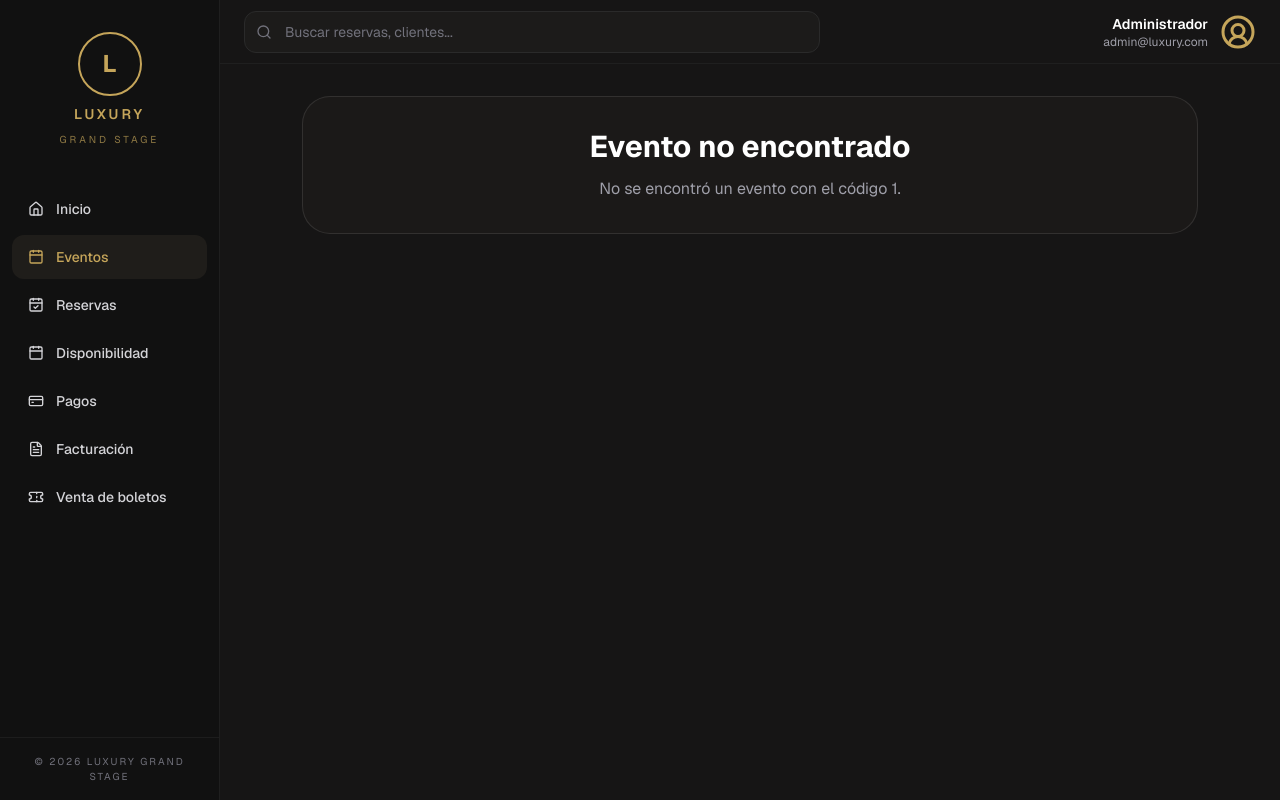
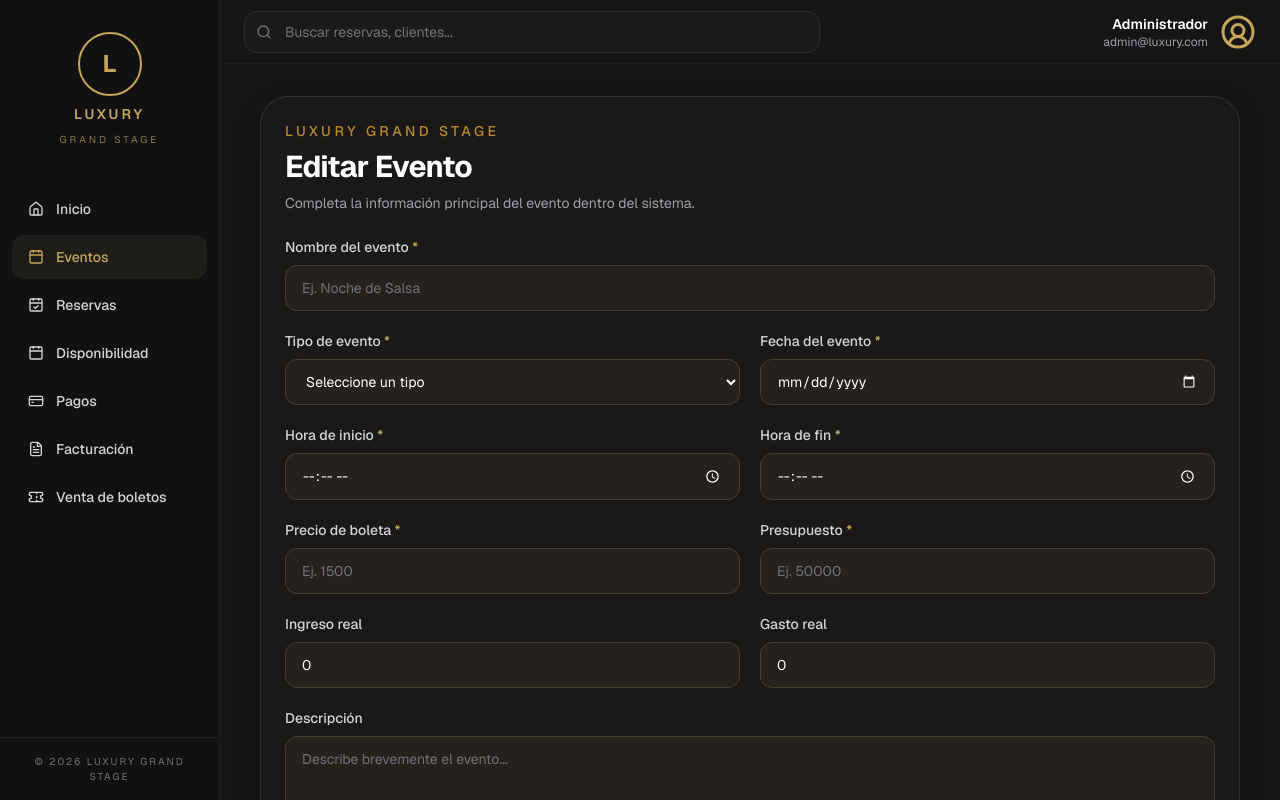
Before and after one commit to anelisrosariof/proyectolgs, a Next.js app in the folder packages/frontend/: page /eventos/1/editar in a window 1280 px wide. Built offline with nearby package versions, Linux system fonts and the light colour scheme.

Commit message:
refactor: event-form fields (with backend fields)

```diff
--- a/packages/frontend/app/eventos/[id]/editar/page.tsx
+++ b/packages/frontend/app/eventos/[id]/editar/page.tsx
@@ -1,65 +1,28 @@
 import { EventForm } from "../../event-form";
 
-const events = [
-  {
-    id: "EVT-001",
-    name: "Noche de Salsa",
-    type: "Fiesta temática",
-    date: "2026-04-18",
-    startTime: "20:00",
-    endTime: "23:30",
-    location: "Salón Principal",
-    status: "Planificado",
-    capacity: 250,
-    price: 1500,
-    description:
-      "Evento temático con música en vivo, ambientación especial y venta de boletas por zona.",
-  },
-  {
-    id: "EVT-002",
-    name: "Concierto Acústico",
-    type: "Concierto",
-    date: "2026-04-22",
-    startTime: "19:00",
-    endTime: "22:00",
-    location: "Terraza",
-    status: "Activo",
-    capacity: 120,
-    price: 2000,
-    description:
-      "Presentación acústica con cupos limitados, zona general y experiencia íntima para el público.",
-  },
-];
-
+/**
+ * Edit event page — placeholder while Fase 7.6 is pending.
+ *
+ * The previous implementation used mock event data with fields (`name`,
+ * `type`, `location`, `status`, `capacity`, `price`) that no longer match
+ * the real backend DTO after the Fase 7.1 form rewrite. Fetching the real
+ * evento via `GET /api/eventos/:id` and passing it as `initialValues` is
+ * the scope of Fase 7.6; for now this page renders the empty form so the
+ * route keeps compiling.
+ */
 export default async function EditEventPage({
   params,
 }: {
   params: Promise<{ id: string }>;
 }) {
-  const { id } = await params;
-  const event = events.find((item) => item.id === id);
-
-  if (!event) {
-    return (
-      <main className="min-h-screen bg-[#161515] p-8 text-white">
-        <div className="mx-auto max-w-4xl rounded-[28px] border border-white/10 bg-[#1b1918] p-8 text-center">
-          <h1 className="text-3xl font-bold">Evento no encontrado</h1>
-          <p className="mt-3 text-zinc-400">
-            No se encontró un evento con el código {id}.
-          </p>
-        </div>
-      </main>
-    );
-  }
+  // `id` is intentionally awaited but not yet used — pre-loading the real
+  // evento lands in Fase 7.6.
+  await params;
 
   return (
     <main className="min-h-screen bg-[#161515] px-6 py-8 text-white md:px-10">
       <div className="mx-auto max-w-5xl">
-        <EventForm
-          mode="edit"
-          submitLabel="Guardar Cambios"
-          initialValues={event}
-        />
+        <EventForm mode="edit" submitLabel="Guardar Cambios" />
       </div>
     </main>
   );
--- a/packages/frontend/app/eventos/event-form.tsx
+++ b/packages/frontend/app/eventos/event-form.tsx
@@ -1,30 +1,55 @@
 "use client";
+
+import { TipoEvento } from "../../lib/types/evento";
 
 type EventFormProps = {
   mode?: "create" | "edit";
   submitLabel?: string;
   initialValues?: {
-    name?: string;
-    type?: string;
-    date?: string;
-    startTime?: string;
-    endTime?: string;
-    location?: string;
-    status?: string;
-    capacity?: number;
-    price?: number;
-    description?: string;
+    nombre?: string;
+    descripcion?: string | null;
+    tipo?: TipoEvento | "";
+    fechaEvento?: string;
+    horaInicio?: string;
+    horaFin?: string;
+    presupuesto?: number;
+    precioBoleta?: number;
+    ingresoReal?: number;
+    gastoReal?: number;
   };
 };
 
-const eventTypes = [
-  "Concierto",
-  "Festival",
-  "Fiesta temática",
-  "Evento corporativo",
+const tipoEventoOptions: Array<{ value: TipoEvento; label: string }> = [
+  { value: TipoEvento.CONCIERTO, label: "Concierto" },
+  { value: TipoEvento.FIESTA_TEMATICA, label: "Fiesta temática" },
+  { value: TipoEvento.ESPECTACULO, label: "Espectáculo" },
+  { value: TipoEvento.CORPORATIVO, label: "Corporativo" },
+  { value: TipoEvento.BODA, label: "Boda" },
+  { value: TipoEvento.CUMPLEANOS, label: "Cumpleaños" },
+  { value: TipoEvento.OTRO, label: "Otro" },
 ];
 
-const eventStatuses = ["Activo", "Planificado", "Borrador"];
+const inputClass =
+  "w-full rounded-xl border border-[#4a3e2a] bg-[#25211d] px-4 py-3 text-sm text-white outline-none transition placeholder:text-zinc-500 focus:border-[#a57c2d]";
+
+const labelClass = "mb-2 block text-sm font-medium text-zinc-300";
+
+/**
+ * Format a number for use as an `<input type="number">` defaultValue.
+ * Returns an empty string for `undefined` so the placeholder can show.
+ */
+function numberDefault(value: number | undefined): string {
+  return value === undefined || Number.isNaN(value) ? "" : String(value);
+}
+
+/**
+ * Normalize a backend time string (e.g. `"20:00:00"`) into the `"HH:mm"` form
+ * that `<input type="time">` expects.
+ */
+function timeDefault(value: string | undefined): string {
+  if (!value) return "";
+  return value.slice(0, 5);
+}
 
 export function EventForm({
   mode = "create",
@@ -41,7 +66,9 @@ export function EventForm({
         <p className="text-sm font-medium uppercase tracking-[0.25em] text-[#b88a2f]">
           Luxury Grand Stage
         </p>
-        <h1 className="mt-2 text-3xl font-bold tracking-tight text-white">{title}</h1>
+        <h1 className="mt-2 text-3xl font-bold tracking-tight text-white">
+          {title}
+        </h1>
         <p className="mt-2 text-sm text-zinc-400">
           Completa la información principal del evento dentro del sistema.
         </p>
@@ -49,128 +76,172 @@ export function EventForm({
 
       <form className="space-y-6">
         <div className="grid gap-5 md:grid-cols-2">
+          {/* Nombre — required, full width */}
           <div className="md:col-span-2">
-            <label className="mb-2 block text-sm font-medium text-zinc-300">
-              Nombre del evento
+            <label className={labelClass} htmlFor="nombre">
+              Nombre del evento <span className="text-[#c5a55a]">*</span>
             </label>
             <input
-              defaultValue={initialValues.name ?? ""}
+              id="nombre"
+              name="nombre"
+              type="text"
+              required
+              defaultValue={initialValues.nombre ?? ""}
               placeholder="Ej. Noche de Salsa"
-              className="w-full rounded-xl border border-[#4a3e2a] bg-[#25211d] px-4 py-3 text-sm text-white outline-none transition placeholder:text-zinc-500 focus:border-[#a57c2d]"
+              className={inputClass}
             />
           </div>
 
+          {/* Tipo — required select */}
           <div>
-            <label className="mb-2 block text-sm font-medium text-zinc-300">
-              Tipo de evento
+            <label className={labelClass} htmlFor="tipo">
+              Tipo de evento <span className="text-[#c5a55a]">*</span>
             </label>
             <select
-              defaultValue={initialValues.type ?? ""}
-              className="w-full rounded-xl border border-[#4a3e2a] bg-[#25211d] px-4 py-3 text-sm text-white outline-none transition focus:border-[#a57c2d]"
+              id="tipo"
+              name="tipo"
+              required
+              defaultValue={initialValues.tipo ?? ""}
+              className={inputClass}
             >
-              <option value="">Seleccione un tipo</option>
-              {eventTypes.map((type) => (
-                <option key={type} value={type}>
-                  {type}
+              <option value="" disabled>
+                Seleccione un tipo
+              </option>
+              {tipoEventoOptions.map((option) => (
+                <option key={option.value} value={option.value}>
+                  {option.label}
                 </option>
               ))}
             </select>
           </div>
 
+          {/* Fecha del evento */}
           <div>
-            <label className="mb-2 block text-sm font-medium text-zinc-300">
-              Estado
-            </label>
-            <select
-              defaultValue={initialValues.status ?? ""}
-              className="w-full rounded-xl border border-[#4a3e2a] bg-[#25211d] px-4 py-3 text-sm text-white outline-none transition focus:border-[#a57c2d]"
-            >
-              <option value="">Seleccione un estado</option>
-              {eventStatuses.map((status) => (
-                <option key={status} value={status}>
-                  {status}
-                </option>
-              ))}
-            </select>
-          </div>
-
-          <div>
-            <label className="mb-2 block text-sm font-medium text-zinc-300">
-              Fecha
+            <label className={labelClass} htmlFor="fechaEvento">
+              Fecha del evento <span className="text-[#c5a55a]">*</span>
             </label>
             <input
+              id="fechaEvento"
+              name="fechaEvento"
               type="date"
-              defaultValue={initialValues.date ?? ""}
-              className="w-full rounded-xl border border-[#4a3e2a] bg-[#25211d] px-4 py-3 text-sm text-white outline-none transition focus:border-[#a57c2d]"
+              required
+              defaultValue={initialValues.fechaEvento ?? ""}
+              className={inputClass}
             />
           </div>
 
+          {/* Hora inicio */}
           <div>
-            <label className="mb-2 block text-sm font-medium text-zinc-300">
-              Hora de inicio
+            <label className={labelClass} htmlFor="horaInicio">
+              Hora de inicio <span className="text-[#c5a55a]">*</span>
             </label>
             <input
+              id="horaInicio"
+              name="horaInicio"
               type="time"
-              defaultValue={initialValues.startTime ?? ""}
-              className="w-full rounded-xl border border-[#4a3e2a] bg-[#25211d] px-4 py-3 text-sm text-white outline-none transition focus:border-[#a57c2d]"
+              required
+              defaultValue={timeDefault(initialValues.horaInicio)}
+              className={inputClass}
             />
           </div>
 
+          {/* Hora fin */}
           <div>
-            <label className="mb-2 block text-sm font-medium text-zinc-300">
-              Hora de fin
+            <label className={labelClass} htmlFor="horaFin">
+              Hora de fin <span className="text-[#c5a55a]">*</span>
             </label>
             <input
+              id="horaFin"
+              name="horaFin"
               type="time"
-              defaultValue={initialValues.endTime ?? ""}
-              className="w-full rounded-xl border border-[#4a3e2a] bg-[#25211d] px-4 py-3 text-sm text-white outline-none transition focus:border-[#a57c2d]"
+              required
+              defaultValue={timeDefault(initialValues.horaFin)}
+              className={inputClass}
             />
           </div>
 
+          {/* Precio boleta — required */}
           <div>
-            <label className="mb-2 block text-sm font-medium text-zinc-300">
-              Ubicación
+            <label className={labelClass} htmlFor="precioBoleta">
+              Precio de boleta <span className="text-[#c5a55a]">*</span>
             </label>
             <input
-              defaultValue={initialValues.location ?? ""}
-              placeholder="Ej. Salón Principal"
-              className="w-full rounded-xl border border-[#4a3e2a] bg-[#25211d] px-4 py-3 text-sm text-white outline-none transition placeholder:text-zinc-500 focus:border-[#a57c2d]"
+              id="precioBoleta"
+              name="precioBoleta"
+              type="number"
+              required
+              min="0"
+              step="0.01"
+              defaultValue={numberDefault(initialValues.precioBoleta)}
+              placeholder="Ej. 1500"
+              className={inputClass}
             />
           </div>
 
+          {/* Presupuesto — required */}
           <div>
-            <label className="mb-2 block text-sm font-medium text-zinc-300">
-              Capacidad
+            <label className={labelClass} htmlFor="presupuesto">
+              Presupuesto <span className="text-[#c5a55a]">*</span>
             </label>
             <input
+              id="presupuesto"
+              name="presupuesto"
               type="number"
-              defaultValue={initialValues.capacity ?? ""}
-              placeholder="Ej. 250"
-              className="w-full rounded-xl border border-[#4a3e2a] bg-[#25211d] px-4 py-3 text-sm text-white outline-none transition placeholder:text-zinc-500 focus:border-[#a57c2d]"
+              required
+              min="0"
+              step="0.01"
+              defaultValue={numberDefault(initialValues.presupuesto)}
+              placeholder="Ej. 50000"
+              className={inputClass}
             />
           </div>
 
+          {/* Ingreso real — optional, default 0 */}
           <div>
-            <label className="mb-2 block text-sm font-medium text-zinc-300">
-              Precio por entrada
+            <label className={labelClass} htmlFor="ingresoReal">
+              Ingreso real
             </label>
             <input
+              id="ingresoReal"
+              name="ingresoReal"
               type="number"
-              defaultValue={initialValues.price ?? ""}
-              placeholder="Ej. 1500"
-              className="w-full rounded-xl border border-[#4a3e2a] bg-[#25211d] px-4 py-3 text-sm text-white outline-none transition placeholder:text-zinc-500 focus:border-[#a57c2d]"
+              min="0"
+              step="0.01"
+              defaultValue={numberDefault(initialValues.ingresoReal ?? 0)}
+              placeholder="0.00"
+              className={inputClass}
             />
           </div>
 
+          {/* Gasto real — optional, default 0 */}
+          <div>
+            <label className={labelClass} htmlFor="gastoReal">
+              Gasto real
+            </label>
+            <input
+              id="gastoReal"
+              name="gastoReal"
+              type="number"
+              min="0"
+              step="0.01"
+              defaultValue={numberDefault(initialValues.gastoReal ?? 0)}
+              placeholder="0.00"
+              className={inputClass}
+            />
+          </div>
+
+          {/* Descripción — optional, full width */}
           <div className="md:col-span-2">
-            <label className="mb-2 block text-sm font-medium text-zinc-300">
+            <label className={labelClass} htmlFor="descripcion">
               Descripción
             </label>
             <textarea
+              id="descripcion"
+              name="descripcion"
               rows={5}
-              defaultValue={initialValues.description ?? ""}
+              defaultValue={initialValues.descripcion ?? ""}
               placeholder="Describe brevemente el evento..."
-              className="w-full rounded-xl border border-[#4a3e2a] bg-[#25211d] px-4 py-3 text-sm text-white outline-none transition placeholder:text-zinc-500 focus:border-[#a57c2d]"
+              className={inputClass}
             />
           </div>
         </div>
```
